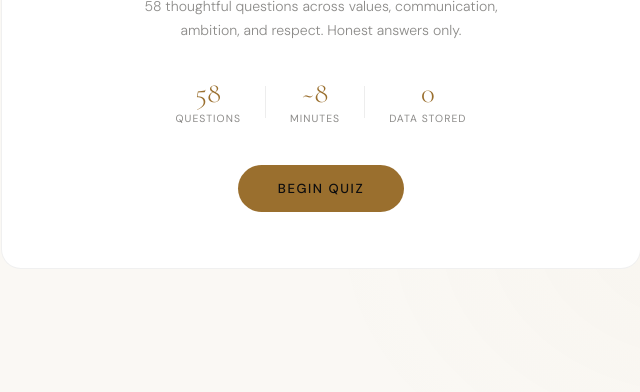
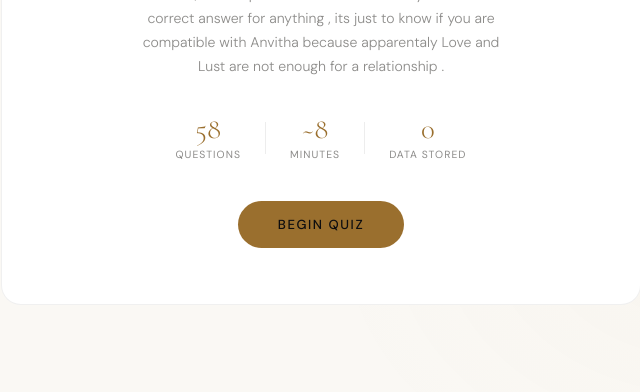
Before and after one commit to anvitha1105/Compatibility-, a plain HTML site: page index.html in a window 1280 px wide. Shown: the part 408-800 px from the top of the page, without its empty margins (319-959 px from the left). Drawn offline with nearby package versions, Linux system fonts and the light colour scheme.

Commit message:
Update index.html

```diff
--- a/index.html
+++ b/index.html
@@ -3,7 +3,7 @@
 <head>
 <meta charset="UTF-8">
 <meta name="viewport" content="width=device-width, initial-scale=1.0">
-<title>Compatibility Quiz</title>
+<title>Compatibility w Anvitha Quiz</title>
 <link rel="preconnect" href="https://fonts.googleapis.com">
 <link href="https://fonts.googleapis.com/css2?family=Cormorant+Garamond:ital,wght@0,300;0,400;0,600;1,300;1,400&family=DM+Sans:wght@300;400;500&display=swap" rel="stylesheet">
 <style>
@@ -611,7 +611,7 @@
     <div class="card fade-in">
       <span class="intro-eyebrow">Values &amp; Compatibility</span>
       <h1 class="intro-title">Are you an<br><em>Exceptional</em><br>Match?</h1>
-      <p class="intro-sub">58 thoughtful questions across values, communication, ambition, and respect. Honest answers only.</p>
+      <p class="intro-sub">58 thoughtful questions across values, communication, ambition, and respect. Answer then honestly .There isnt a correct answer for anything , its just to know if you are compatible with Anvitha because apparentaly Love and Lust are not enough for a relationship .</p>
       <div class="intro-meta">
         <div class="meta-item">
           <span class="meta-value">58</span>
```
